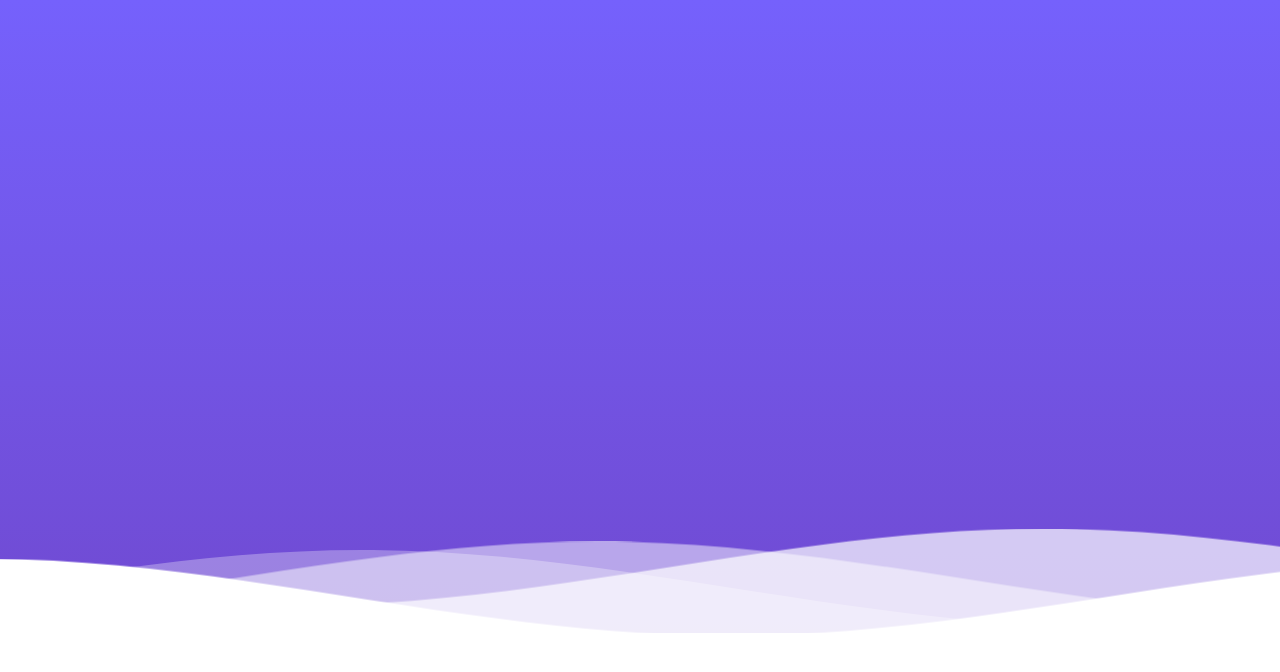
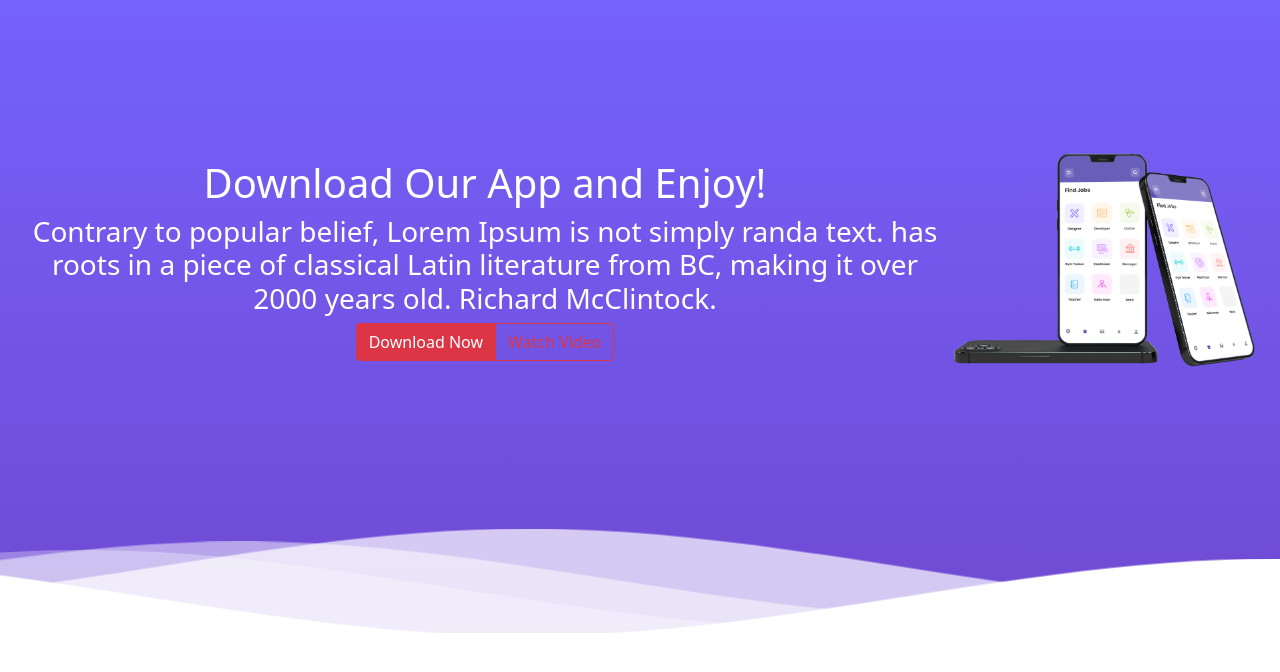
Before and after one commit to mariazayed/jobs-app-landing-page, an Angular app: page / in a window 1280 px wide. Shown: the top 672 px of the page. Built offline with nearby package versions, Linux system fonts and the light colour scheme.

Commit message:
Added the header

```diff
--- a/src/app/app.component.html
+++ b/src/app/app.component.html
@@ -1,2 +1,14 @@
-<app-waves>
-</app-waves>
+	<app-waves>
+		<div>
+			<h1>Download Our App and Enjoy!</h1>
+			<h3>Contrary to popular belief, Lorem Ipsum is not simply randa text. has
+			    roots in a piece of classical Latin literature from BC, making it over
+			    2000 years old. Richard McClintock.
+			</h3>
+			<div class="btn-group">
+				<button class="btn btn-danger" role="button">Download Now</button>
+				<button class="btn btn-outline-danger" role="button">Watch Video</button>
+			</div>
+		</div>
+		<img src="assets/1.png" alt="app">
+	</app-waves>
--- a/src/app/waves/waves.component.html
+++ b/src/app/waves/waves.component.html
@@ -1,6 +1,6 @@
 <div class="header">
 
-	<div class="inner-header flex">
+	<div class="justify-content-center align-items-center text-center inner-header">
 		<ng-content></ng-content>
 	</div>
 
--- a/src/app/waves/waves.component.scss
+++ b/src/app/waves/waves.component.scss
@@ -1,7 +1,3 @@
-body {
-  margin:0;
-}
-
 //h1 {
 //  font-family: 'Lato', sans-serif;
 //  font-weight:300;
@@ -24,18 +20,23 @@ body {
 }
 
 .inner-header {
+  display: flex;
+  //flex-direction: row;
+  //justify-content: center;
+  //align-items: center;
+  //text-align: center;
   height:65vh;
-  width:100%;
+  //width:100%;
   margin: 0;
-  padding: 0;
+  padding: 20px;
 }
 
-.flex { /*Flexbox for containers*/
-  display: flex;
-  justify-content: center;
-  align-items: center;
-  text-align: center;
-}
+//.flex { /*Flexbox for containers*/
+//  display: flex;
+//  justify-content: center;
+//  align-items: center;
+//  text-align: center;
+//}
 
 .waves {
   position:relative;
--- a/src/styles.scss
+++ b/src/styles.scss
@@ -1 +1,9 @@
 @import "~@angular/material/prebuilt-themes/indigo-pink.css";
+
+body {
+  margin:0;
+}
+
+img {
+  width: 25%;
+}
```
